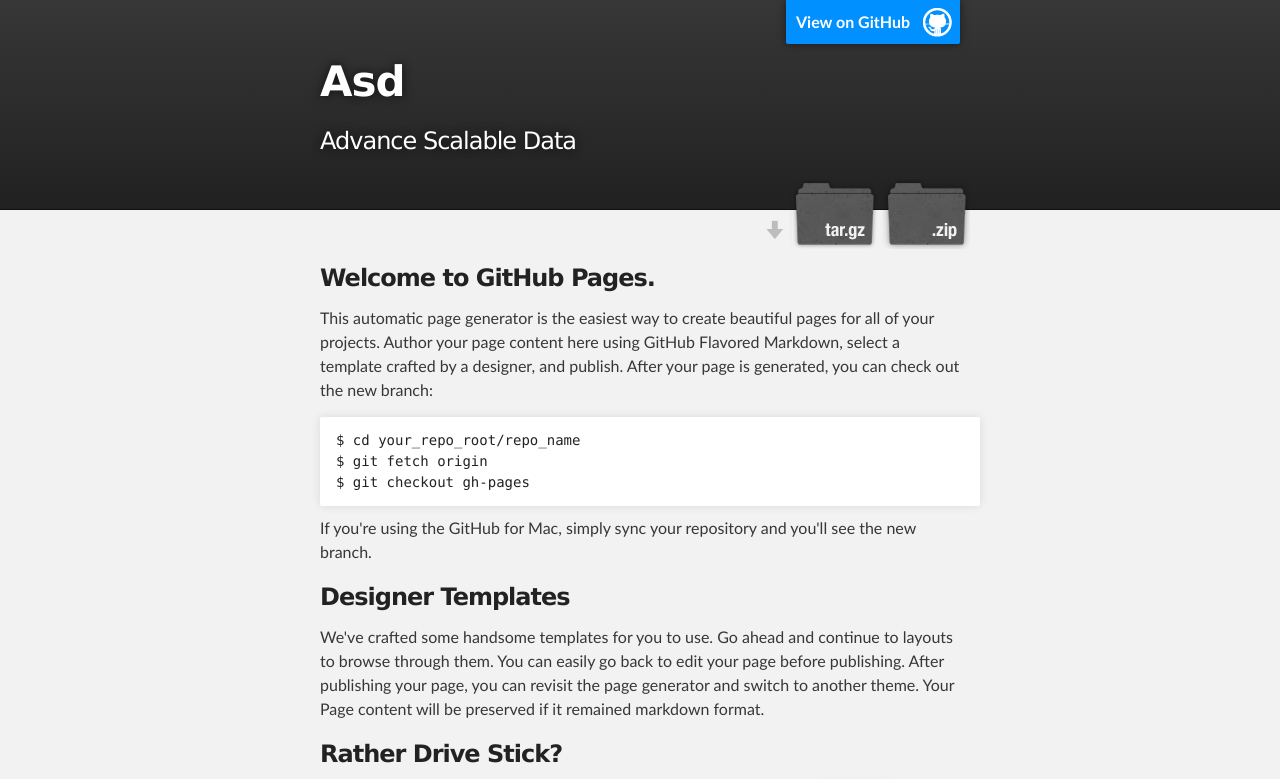
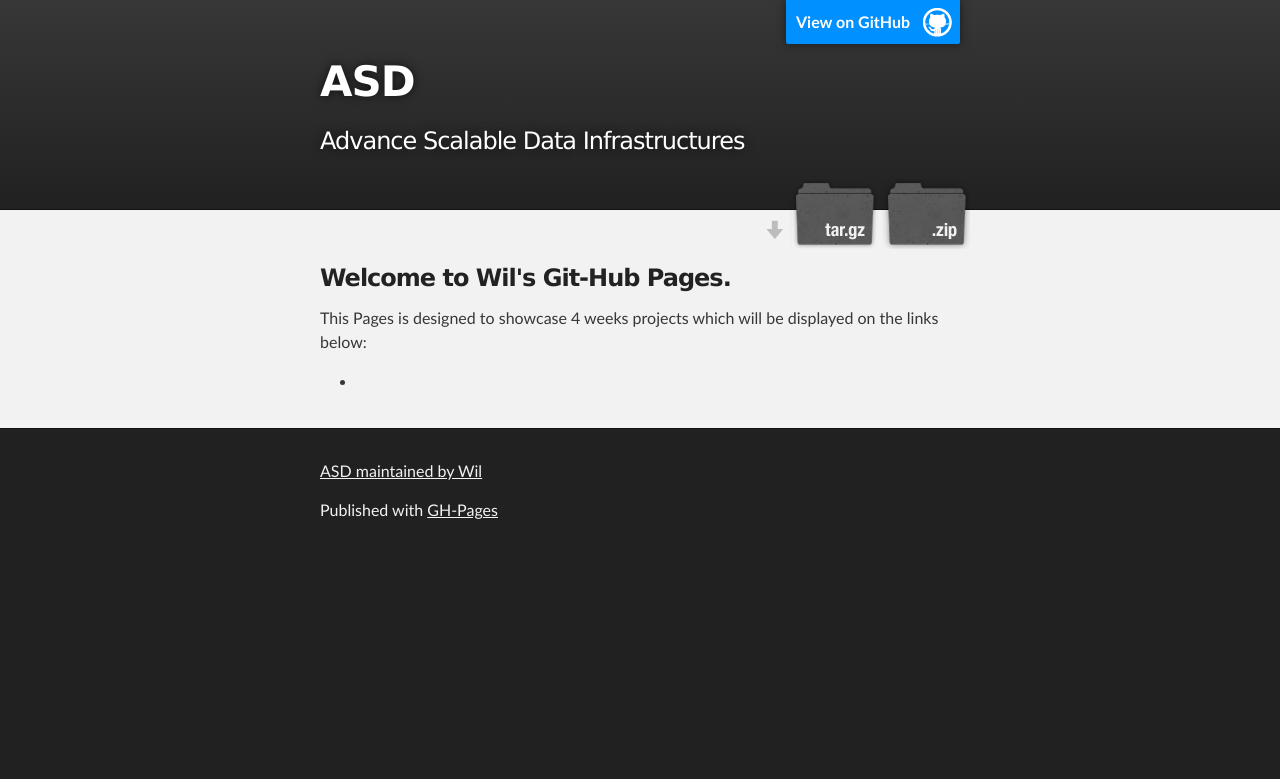
Before and after one commit to wiltre/ASD, a plain HTML site: page index.html in a window 1280 px wide. Shown: the top 779 px of the page. Drawn offline with Linux system fonts and the light colour scheme.

Commit message:
Editing the defaults
Modifying the default theme of the template.

```diff
--- a/index.html
+++ b/index.html
@@ -18,8 +18,8 @@
         <header class="inner">
           <a id="forkme_banner" href="https://github.com/wiltre/ASD">View on GitHub</a>
 
-          <h1 id="project_title">Asd</h1>
-          <h2 id="project_tagline">Advance Scalable Data</h2>
+          <h1 id="project_title">ASD</h1>
+          <h2 id="project_tagline">Advance Scalable Data Infrastructures</h2>
 
             <section id="downloads">
               <a class="zip_download_link" href="https://github.com/wiltre/ASD/zipball/master">Download this project as a .zip file</a>
@@ -32,17 +32,18 @@
     <div id="main_content_wrap" class="outer">
       <section id="main_content" class="inner">
         <h3>
-<a name="welcome-to-github-pages" class="anchor" href="#welcome-to-github-pages"><span class="octicon octicon-link"></span></a>Welcome to GitHub Pages.</h3>
+<a name="welcome-to-github-pages" class="anchor" href="#welcome-to-github-pages"><span class="octicon octicon-link"></span></a>Welcome to Wil's Git-Hub Pages.</h3>
 
-<p>This automatic page generator is the easiest way to create beautiful pages for all of your projects. Author your page content here using GitHub Flavored Markdown, select a template crafted by a designer, and publish. After your page is generated, you can check out the new branch:</p>
+<p>This Pages is designed to showcase 4 weeks projects which will be displayed on the links below: </p>
 
-<pre><code>$ cd your_repo_root/repo_name
-$ git fetch origin
-$ git checkout gh-pages
-</code></pre>
+<p></p>
+	<ul>
+		<li><a href="" Week 1 Live Project<a></li>
 
-<p>If you're using the GitHub for Mac, simply sync your repository and you'll see the new branch.</p>
+	</ul>
 
+
+<!--
 <h3>
 <a name="designer-templates" class="anchor" href="#designer-templates"><span class="octicon octicon-link"></span></a>Designer Templates</h3>
 
@@ -62,14 +63,15 @@
 <a name="support-or-contact" class="anchor" href="#support-or-contact"><span class="octicon octicon-link"></span></a>Support or Contact</h3>
 
 <p>Having trouble with Pages? Check out the documentation at <a href="http://help.github.com/pages">http://help.github.com/pages</a> or contact <a href="mailto:support@github.com">support@github.com</a> and we’ll help you sort it out.</p>
+-->
       </section>
     </div>
 
     <!-- FOOTER  -->
     <div id="footer_wrap" class="outer">
       <footer class="inner">
-        <p class="copyright">Asd maintained by <a href="https://github.com/wiltre">wiltre</a></p>
-        <p>Published with <a href="http://pages.github.com">GitHub Pages</a></p>
+        <p class="copyright">ASD maintained by <a href="https://github.com/wiltre">Wil</a></p>
+        <p>Published with <a href="http://pages.github.com">GH-Pages</a></p>
       </footer>
     </div>
 
```
